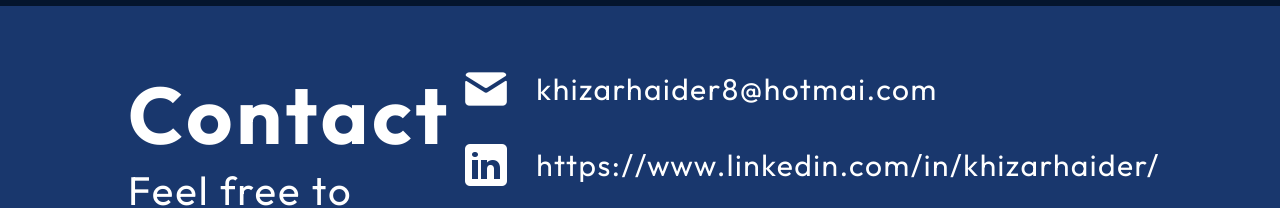
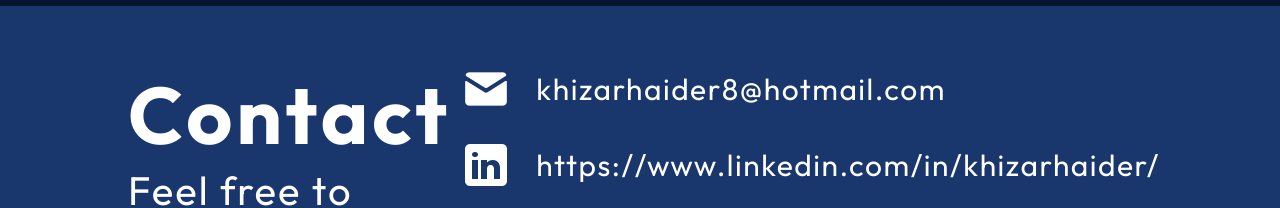
Before and after one commit to khizarhaider2000/Personal-Portfolio, a React (Vite) app: page / in a window 1280 px wide. Shown: the part 3513-3721 px from the top of the page. Built offline with nearby package versions, Linux system fonts and the light colour scheme.

Commit message:
Fixed Email in Contact section

```diff
--- a/src/components/Contact/Contact.jsx
+++ b/src/components/Contact/Contact.jsx
@@ -13,7 +13,7 @@
       <ul className={styles.links}>
         <li className={styles.link}>
           <img src={getImageUrl("contact/emailIcon.png")} alt="Email icon" />
-          <a href="khizarhaider8@hotmail.com">khizarhaider8@hotmai.com</a>
+          <a href="khizarhaider8@hotmail.com">khizarhaider8@hotmail.com</a>
         </li>
         <li className={styles.link}>
           <img
```
